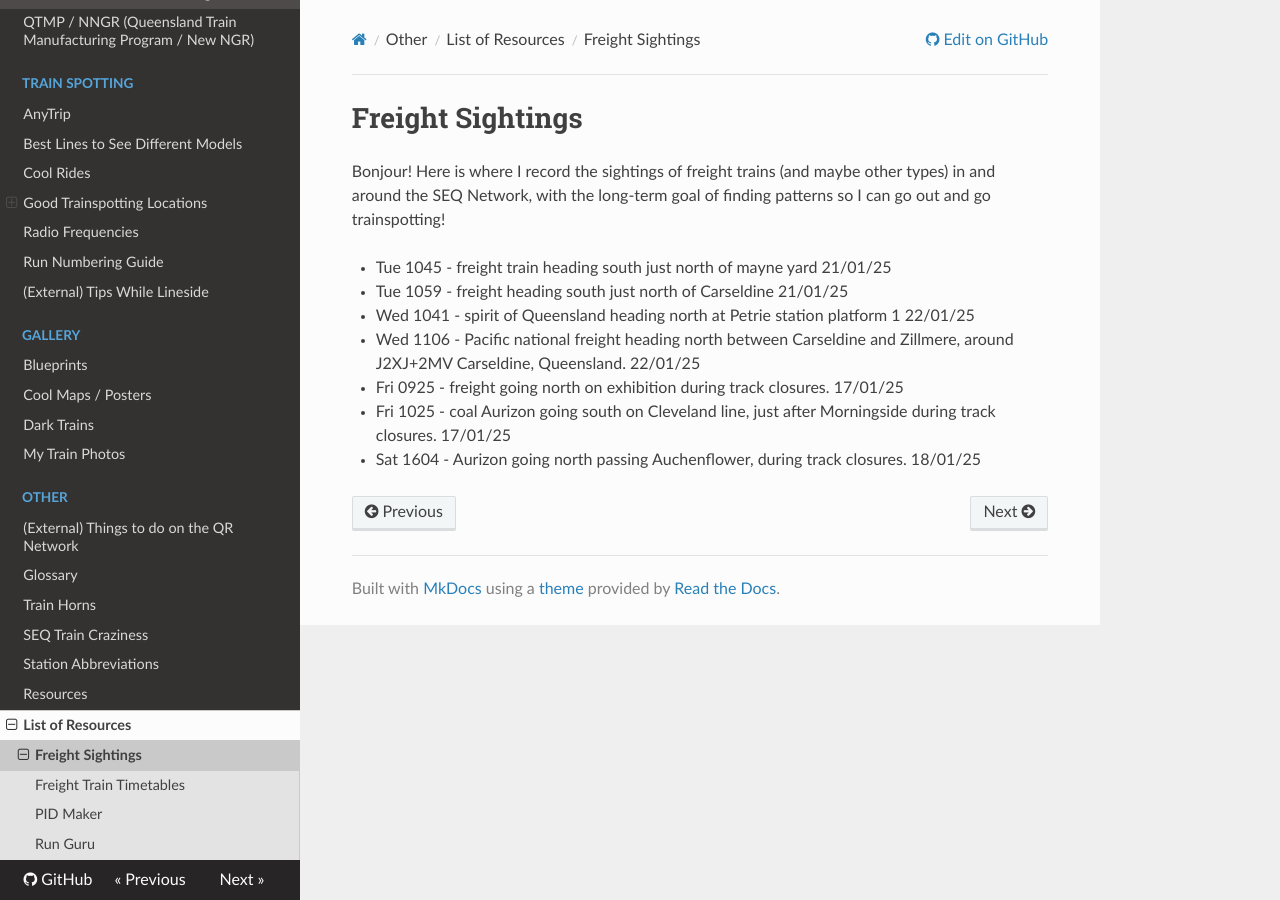
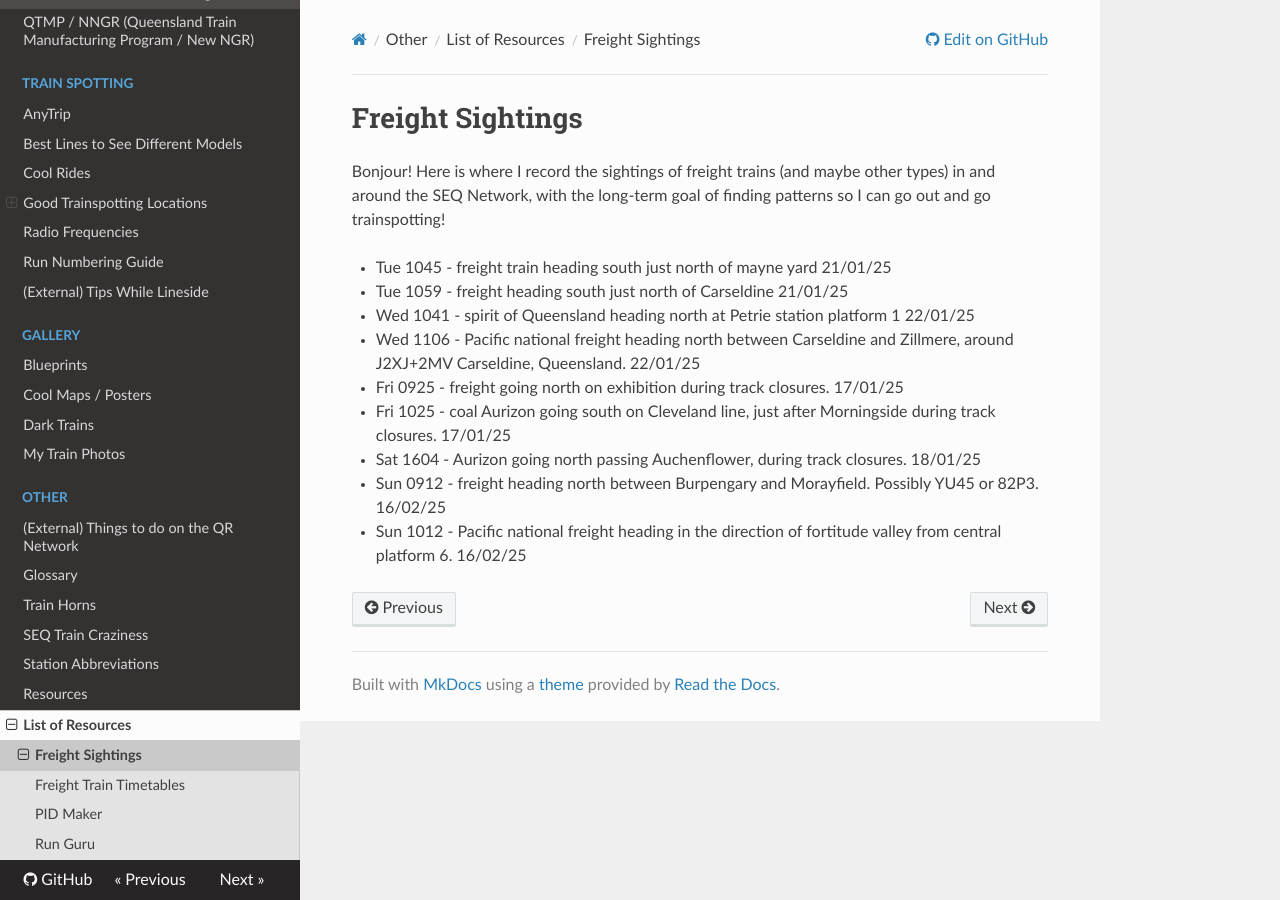
Before and after one commit to SysPoe/train-wiki, an MkDocs documentation site: the page built from docs/Other/Resources/Freight-Sightings.md, in a window 1280 px wide. Built offline with MkDocs 1.6.1, drawn with Linux system fonts in a browser that asks for light colours; nearby versions of some CDN libraries.

Commit message:
Update Freight-Sightings.md

```diff
--- a/docs/Other/Resources/Freight-Sightings.md
+++ b/docs/Other/Resources/Freight-Sightings.md
@@ -9,3 +9,5 @@ Bonjour! Here is where I record the sightings of freight trains (and maybe other
 - Fri 0925 - freight going north on exhibition during track closures. 17/01/25
 - Fri 1025 - coal Aurizon going south on Cleveland line, just after Morningside during track closures. 17/01/25
 - Sat 1604 - Aurizon going north passing Auchenflower, during track closures. 18/01/25
+- Sun 0912 - freight heading north between Burpengary and Morayfield. Possibly YU45 or 82P3. 16/02/25
+- Sun 1012 - Pacific national freight heading in the direction of fortitude valley from central platform 6. 16/02/25
```
